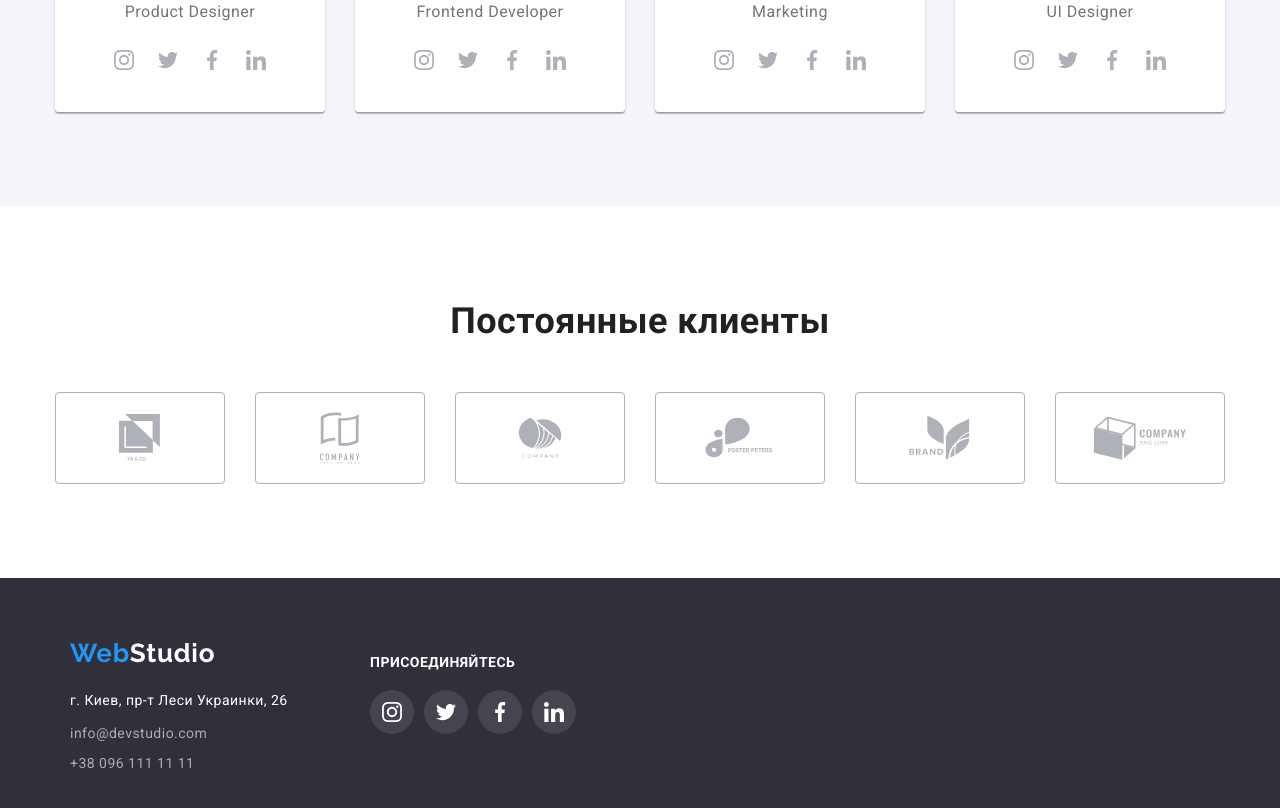
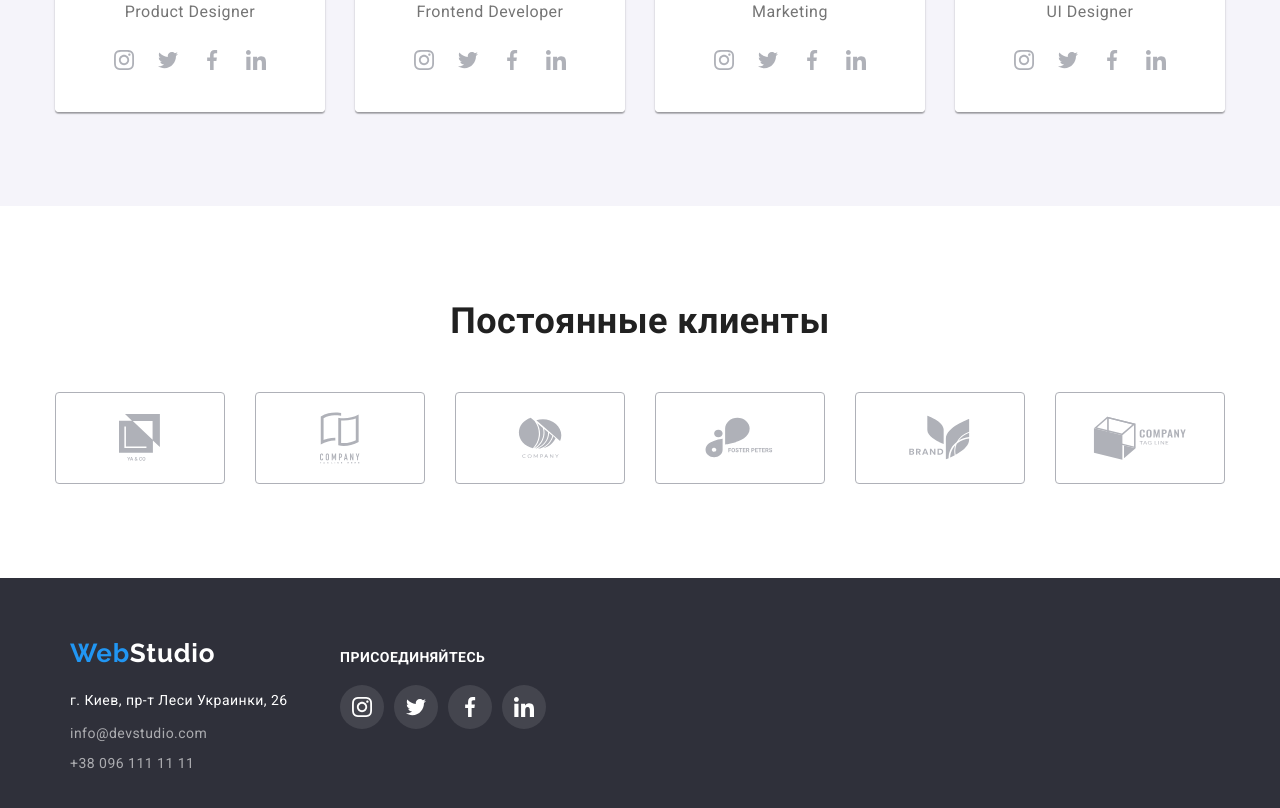
Before and after one commit to dreamkaman/goit-markup-hw-05, a plain HTML site: page index.html in a window 1280 px wide. Shown: the part 2099-2907 px from the top of the page. Drawn offline with nearby package versions, Linux system fonts and the light colour scheme; files whose address does not match are found by name.

Commit message:
css from #4

```diff
--- a/css/styles.css
+++ b/css/styles.css
@@ -512,7 +512,7 @@ ul {
 .container-left-side {
   display: flex;
   align-items: flex-start;
-  justify-content: space-between;
+  align-items: baseline;
 
   width: calc((100% - 30px) / 2);
 }
@@ -557,7 +557,7 @@ ul {
 }
 
 .footer-social-links {
-  padding-top: 16px;
+  /* padding-top: 16px; */
   width: calc((100% - 30px) / 2);
 }
 
```
Also changed, not shown: 2 other files.
